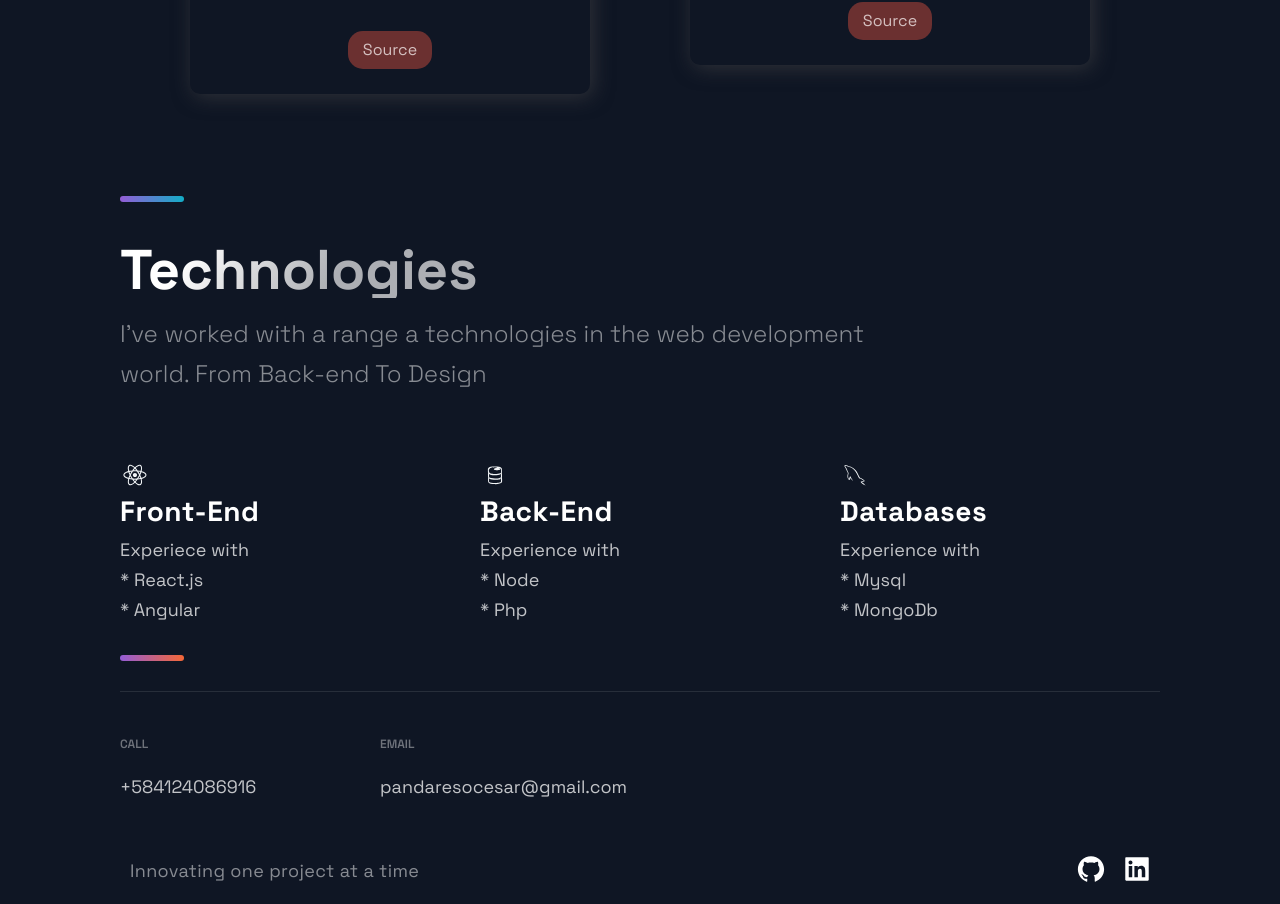
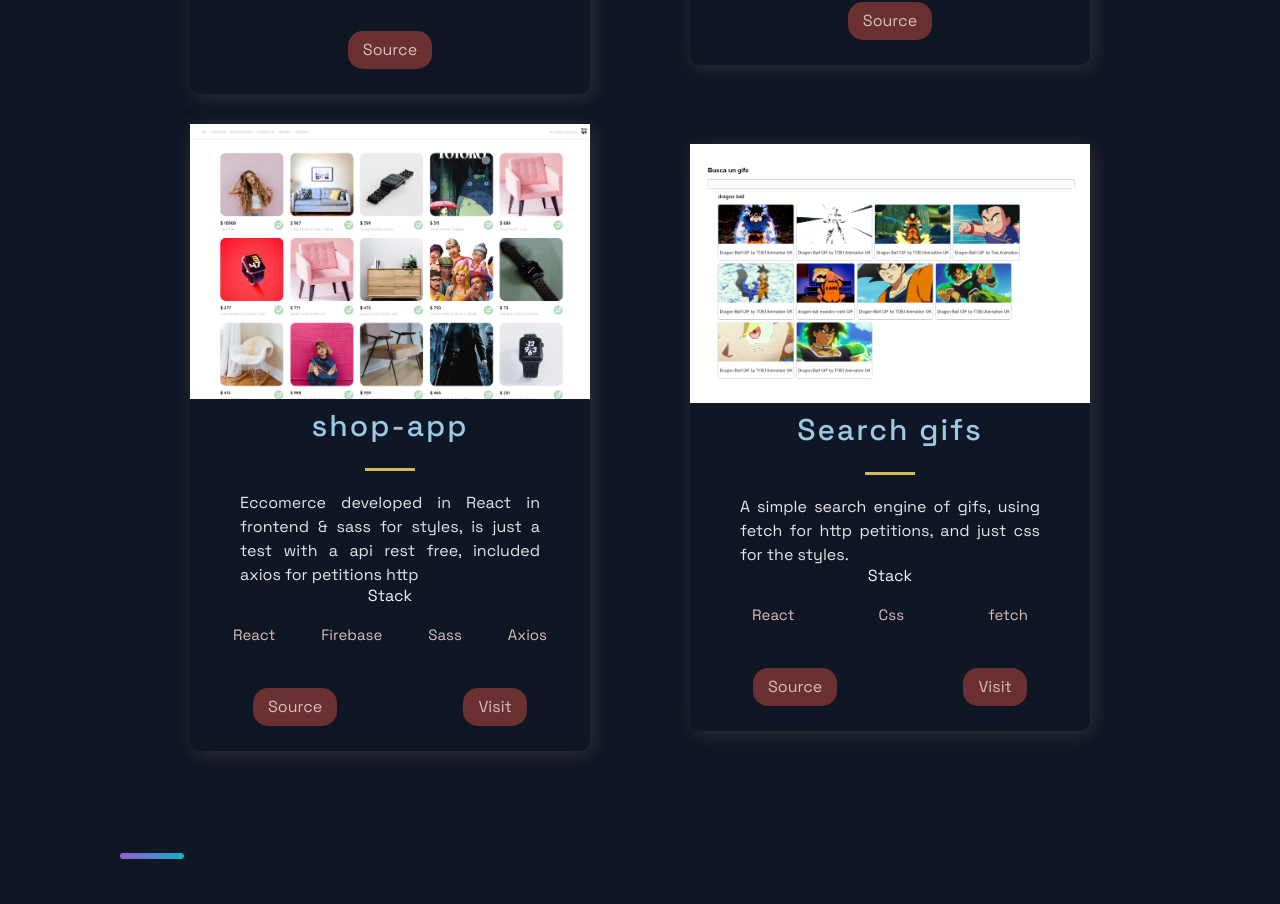
Before and after one commit to cpandares/portafolio, a Next.js app: page / in a window 1280 px wide. Shown: the part 2119-3023 px from the top of the page. Built offline with nearby package versions, Linux system fonts and the light colour scheme.

Commit message:
new deploy

```diff
--- a/src/constants/constants.js
+++ b/src/constants/constants.js
@@ -35,6 +35,24 @@ export const projects = [
     visit: '',
     id: 3,
   },
+  {
+    title: 'shop-app',
+    description: "Eccomerce developed in React in frontend & sass for styles, is just a test with a api rest free, included axios for petitions http",
+    image: '/images/screencapture.png',
+    tags: ['React', 'Firebase', 'Sass', 'Axios'],
+    source: 'https://github.com/cpandares/eccomerce-static',
+    visit: 'https://shoppingc-app.netlify.app/',
+    id: 4,
+  },
+  {
+    title: 'Search gifs',
+    description: "A simple search engine of gifs, using fetch for http petitions, and just css for the styles.",
+    image: '/images/gifs.png',
+    tags: ['React', 'Css', 'fetch'],
+    source: 'https://github.com/cpandares/eccomerce-static',
+    visit: 'https://cpandares.github.io/react-gift/',
+    id: 5,
+  },
 ];
 
 export const TimeLineData = [
```
Also changed, not shown: public/images/gifs.png (added), public/images/screencapture.png (added), 4 other files (tests, documents, lock files or other folders).
